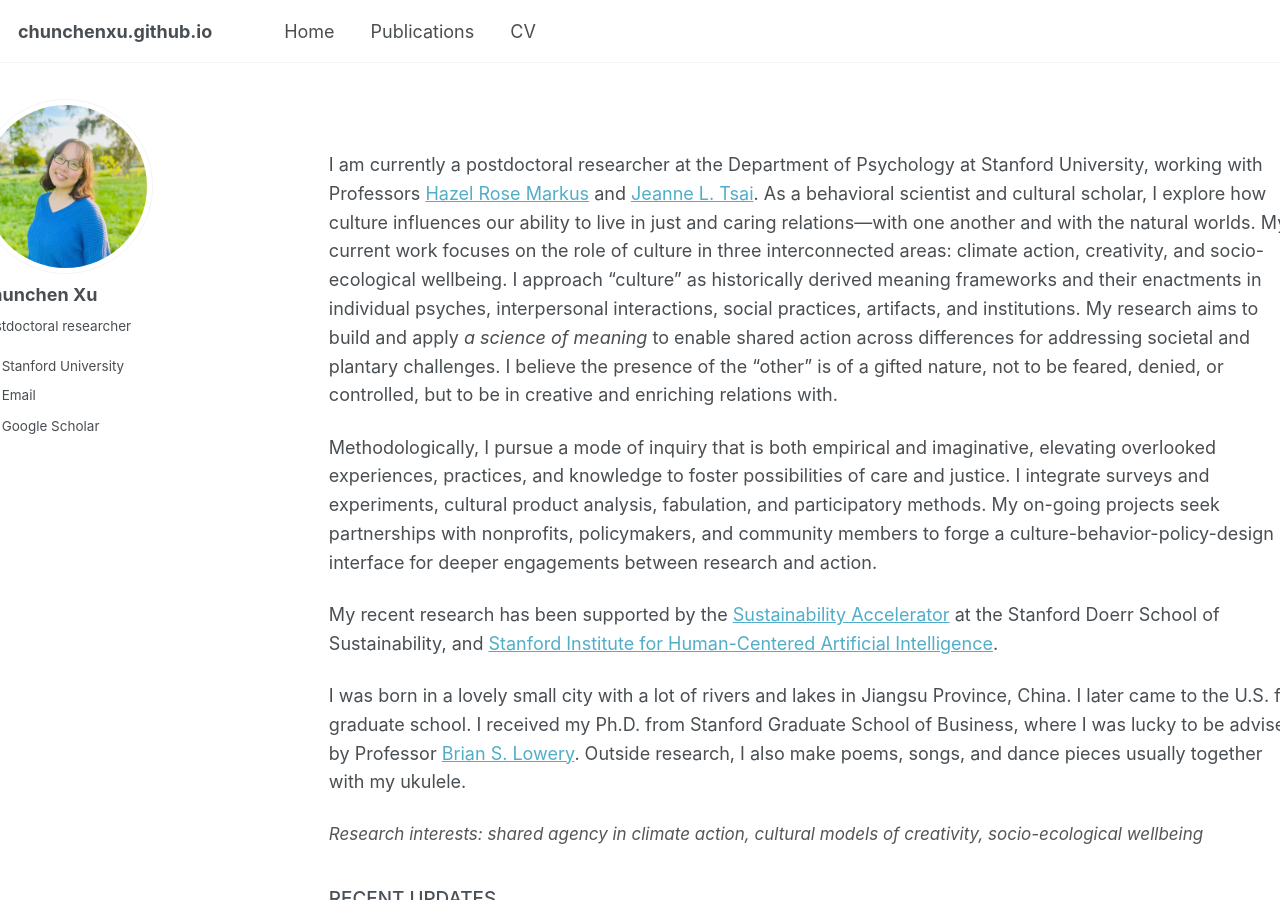
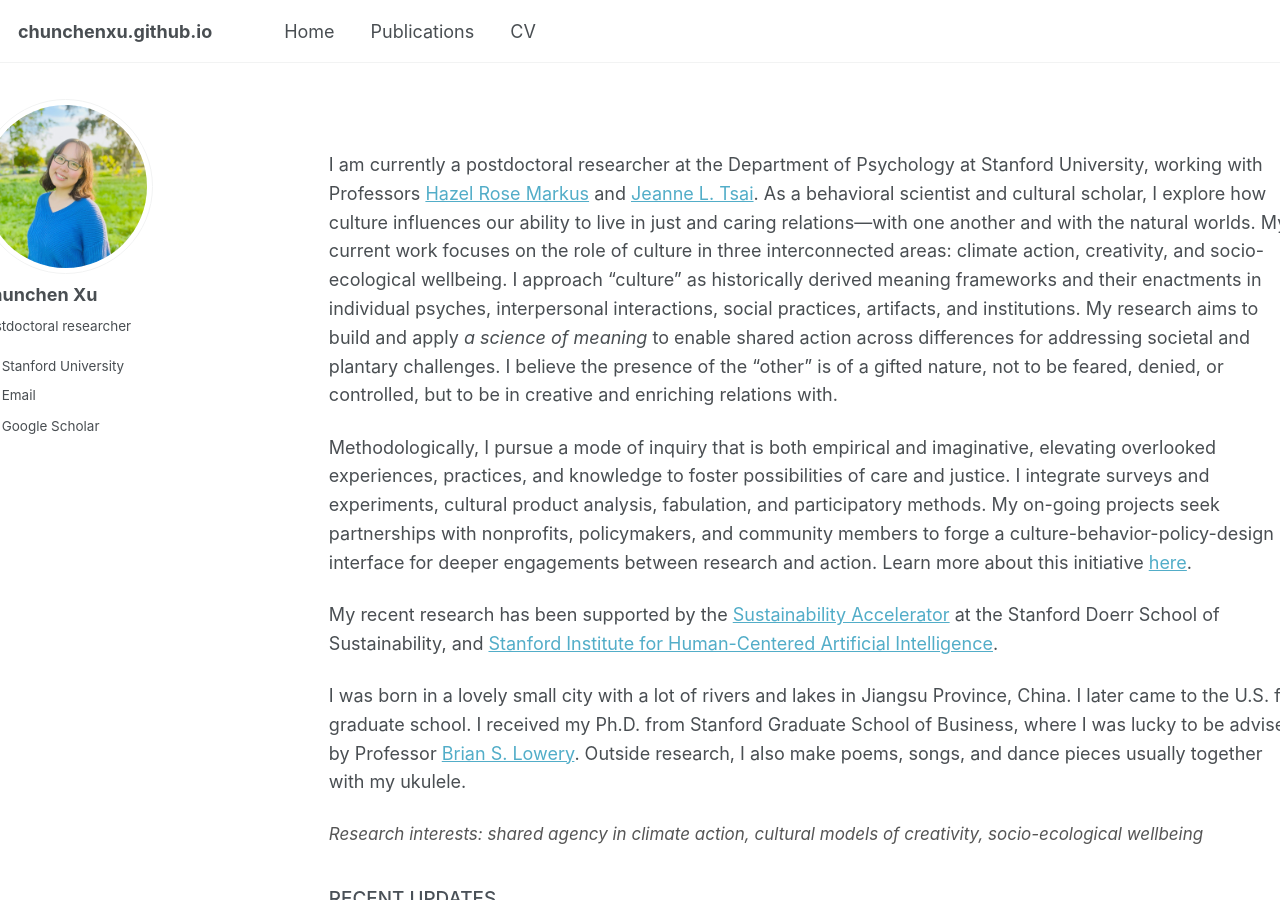
Before and after one commit to chunchenxu/chunchenxu.github.io, a Jekyll site: the page built from _pages/about.html, in a window 1280 px wide and 900 px high. Built offline with Jekyll 4.4.1, drawn with Linux system fonts in a browser that asks for light colours; some web fonts are replaced; a script that is not in the unit is left out.

Commit message:
Update about.html

```diff
--- a/_pages/about.html
+++ b/_pages/about.html
@@ -11,7 +11,7 @@ redirect_from:
 
 <p>I am currently a postdoctoral researcher at the Department of Psychology at Stanford University, working with Professors <a href="https://web.stanford.edu/~hazelm/">Hazel Rose Markus</a> and <a href="https://psychology.stanford.edu/people/jeanne-l-tsai/">Jeanne L. Tsai</a>. As a behavioral scientist and cultural scholar, I explore how culture influences our ability to live in just and caring relations—with one another and with the natural worlds. My current work focuses on the role of culture in three interconnected areas: climate action, creativity, and socio-ecological wellbeing. I approach “culture” as historically derived meaning frameworks and their enactments in individual psyches, interpersonal interactions, social practices, artifacts, and institutions. My research aims to build and apply <em>a science of meaning</em> to enable shared action across differences for addressing societal and plantary challenges. I believe the presence of the “other” is of a gifted nature, not to be feared, denied, or controlled, but to be in creative and enriching relations with. </p>
 
-<p>Methodologically, I pursue a mode of inquiry that is both empirical and imaginative, elevating overlooked experiences, practices, and knowledge to foster possibilities of care and justice. I integrate surveys and experiments, cultural product analysis, fabulation, and participatory methods. My on-going projects seek partnerships with nonprofits, policymakers, and community members to forge a culture-behavior-policy-design interface for deeper engagements between research and action. </p>
+<p>Methodologically, I pursue a mode of inquiry that is both empirical and imaginative, elevating overlooked experiences, practices, and knowledge to foster possibilities of care and justice. I integrate surveys and experiments, cultural product analysis, fabulation, and participatory methods. My on-going projects seek partnerships with nonprofits, policymakers, and community members to forge a culture-behavior-policy-design interface for deeper engagements between research and action. Learn more about this initiative <a href="https://substack.com/@earthcarecultures?utm_source=user-menu">here</a>.</p>
 
 <p>
 My recent research has been supported by the <a href="https://sustainability-accelerator.stanford.edu/">Sustainability Accelerator</a> at the Stanford Doerr School of Sustainability, and <a href="https://hai.stanford.edu/">Stanford Institute for Human-Centered Artificial Intelligence</a>.
```
